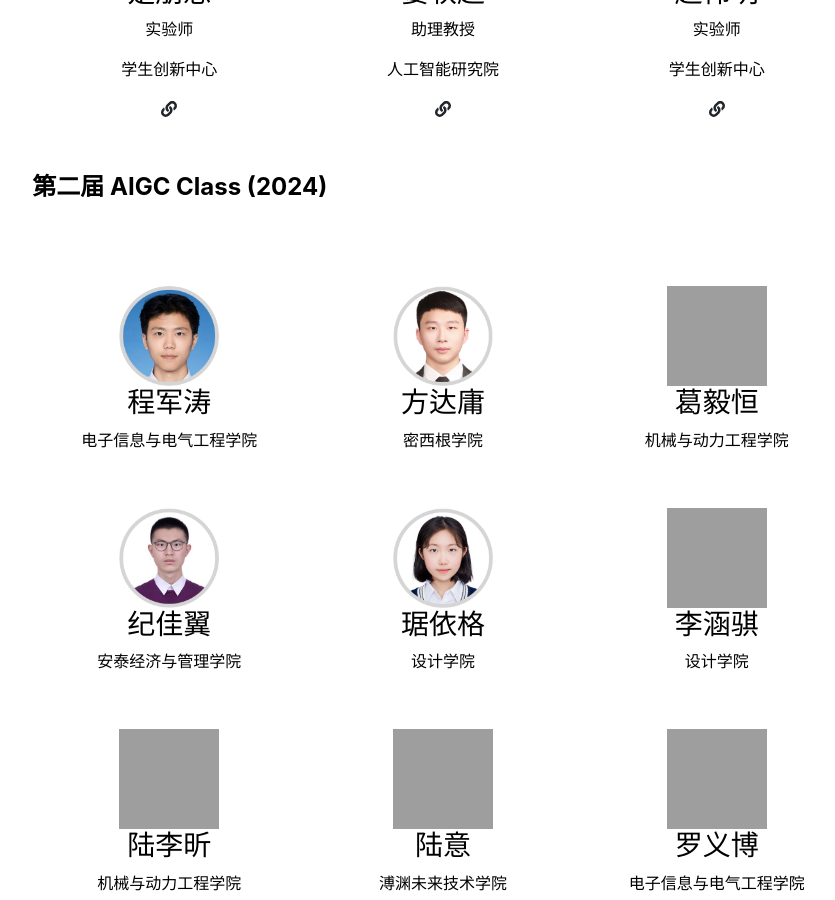
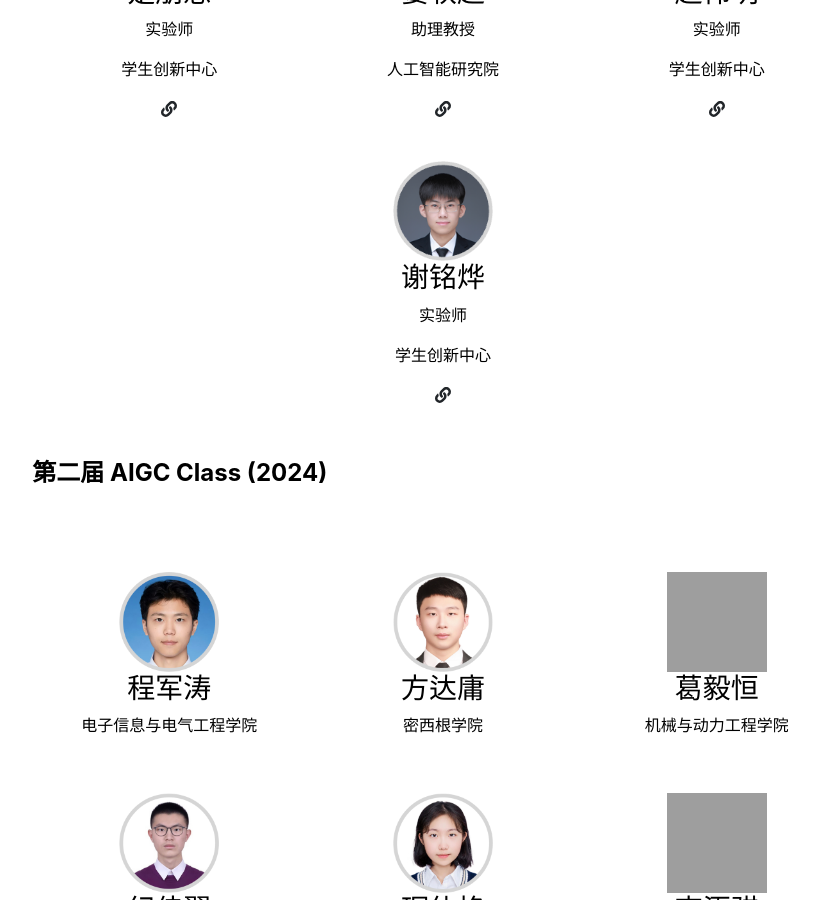
Before and after one commit to SJTU-AIGC/cn, a Jekyll site: the page built from team.md, in a window 1280 px wide and 900 px high, scrolled down 898 px. Shown: the whole window, without its empty margins (197-1032 px from the left). Built offline with Jekyll 4.4.1, drawn with Linux system fonts in a browser that asks for light colours.

Commit message:
update mingyexie profile

```diff
--- a/_data/settings.yml
+++ b/_data/settings.yml
@@ -31,6 +31,7 @@ headofclass:
 - {name: '楚朋志', title: '实验师', department: '学生创新中心', institution: 'Shanghai Jiao Tong University', image: 'assets/img/faculty/chupengzhi.png', url: 'https://www.si.sjtu.edu.cn/content/person-detail?params=69203cf7b7cf4f88bb55c94bd1f47646&menuIds=2,7,12'}
 - {name: '晏轶超', title: '助理教授', department: '人工智能研究院', institution: 'Shanghai Jiao Tong University', image: 'assets/img/faculty/yanyichao.png', url: 'https://daodaofr.github.io'}
 - {name: '赵伟明', title: '实验师', department: '学生创新中心', institution: 'Shanghai Jiao Tong University', image: 'assets/img/faculty/zhaoweiming.png', url: 'https://zwm0426.github.io'}
+- {name: '谢铭烨', title: '实验师', department: '学生创新中心', institution: 'Shanghai Jiao Tong University', image: 'assets/img/faculty/xiemingye.png', url: 'https://myronxie.github.io/'}
 
 classof2024:
 - {name: '程军涛', school: '电子信息与电气工程学院', image: 'assets/img/classof2024/chengjuntao.png', url: ''}
```
Also changed, not shown: assets/img/faculty/xiemingye.png (added).
